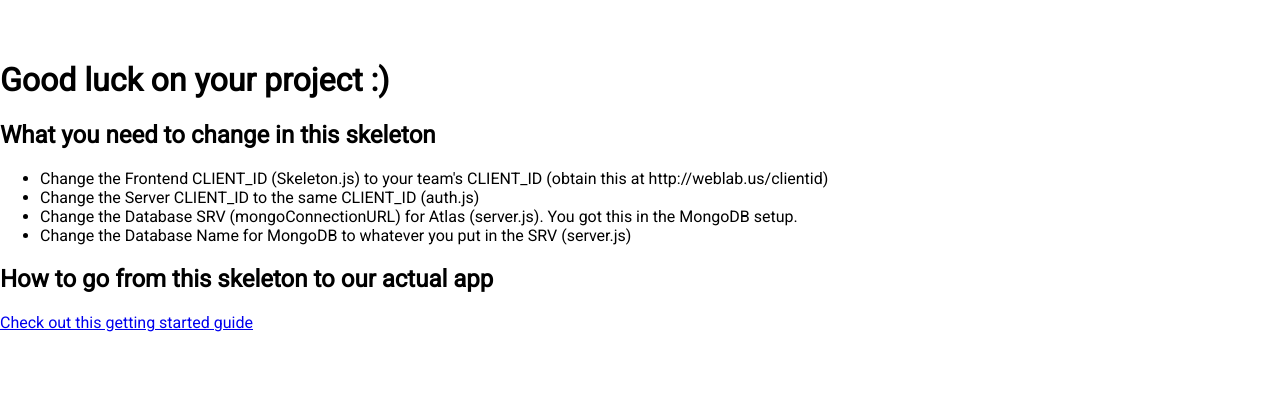
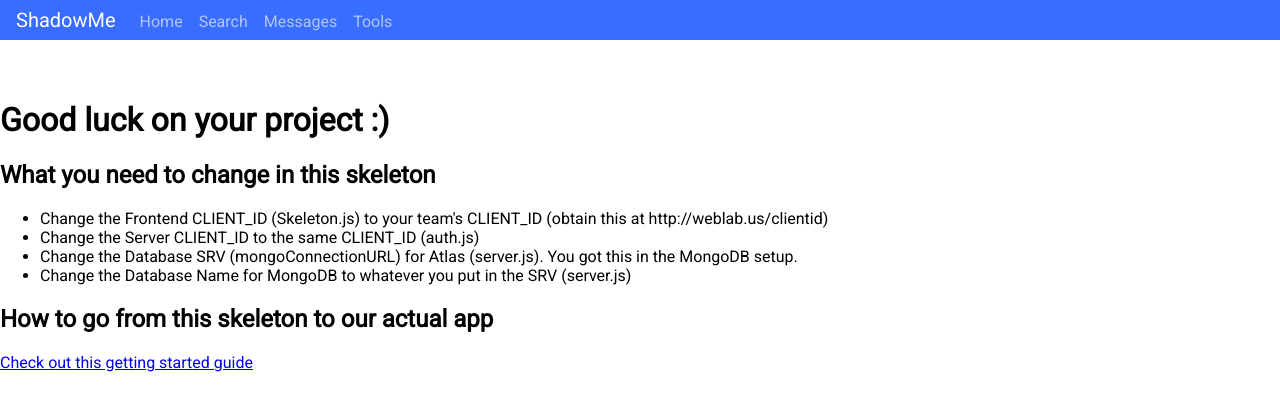
Before and after one commit to evanhong7384/ShadowMe, a React app: page / in a window 1280 px wide. Shown: the top 410 px of the page. Built offline with nearby package versions, Linux system fonts and the light colour scheme; no server answers; the HTML template or start-up script is replaced by a standard one.

Commit message:
navbar basic

```diff
--- a/client/src/components/App.js
+++ b/client/src/components/App.js
@@ -5,6 +5,8 @@ import jwt_decode from "jwt-decode";
 import NotFound from "./pages/NotFound.js";
 import Skeleton from "./pages/Skeleton.js";
 import Register from "./pages/Register.js";
+
+import NavBar   from "./modules/NavBar.js";
 
 import "../utilities.css";
 
@@ -44,6 +46,7 @@ const App = () => {
 
   return (
     <>
+      <NavBar />
       <Router>
         <Skeleton path="/" handleLogin={handleLogin} handleLogout={handleLogout} userId={userId} />
 	<Register path="/register" handleLogin={handleLogin} handleLogout={handleLogout} userId={userId} />
--- a/client/src/components/modules/NavBar.js
+++ b/client/src/components/modules/NavBar.js
@@ -1,56 +1,32 @@
 import React from "react";
 import { Link } from "@reach/router";
-import GoogleLogin, { GoogleLogout } from "react-google-login";
 
 import "./NavBar.css";
-
-// This identifies your web application to Google's authentication service
-const GOOGLE_CLIENT_ID = "395785444978-7b9v7l0ap2h3308528vu1ddnt3rqftjc.apps.googleusercontent.com";
 
 /**
  * The navigation bar at the top of all pages. Takes no props.
  */
 const NavBar = (props) => {
   return (
+    <>
     <nav className="NavBar-container">
-      <div className="NavBar-title u-inlineBlock">Catbook</div>
-      <div className="NavBar-title u-inlineBlock">|</div>
-      <div className="NavBar-title-red u-inlineBlock">Game</div>
-      <div className="NavBar-title u-inlineBlock">book</div>
+      <div className="NavBar-title u-inlineBlock">ShadowMe</div>
       <div className="NavBar-linkContainer u-inlineBlock">
       <Link to="/" className="NavBar-link">
         Home
       </Link>
-        {props.userId && (
-          <Link to={`/profile/${props.userId}`} className="NavBar-link">
-            Profile
+      <Link to="/search" className="NavBar-link">
+        Search
       </Link>
-        )}
-        <Link to="/chat/" className="NavBar-link">
-          Chat
+      <Link to="/messages" className="NavBar-link">
+        Messages
       </Link>
-        <Link to="/game/" className="NavBar-link">
-          Game
+      <Link to="/tools" className="NavBar-link">
+        Tools
       </Link>
-        {props.userId ? (
-          <GoogleLogout
-            clientId={GOOGLE_CLIENT_ID}
-            buttonText="Logout"
-            onLogoutSuccess={props.handleLogout}
-            onFailure={(err) => console.log(err)}
-            className="NavBar-link NavBar-login"
-          />
-        ) : (
-          <GoogleLogin
-            clientId={GOOGLE_CLIENT_ID}
-            buttonText="Login"
-            onSuccess={props.handleLogin}
-            onFailure={(err) => console.log(err)}
-            className="NavBar-link NavBar-login"
-          />
-        )}
       </div>
     </nav>
+    </>
   );
 };
 
--- a/client/src/components/pages/Skeleton.js
+++ b/client/src/components/pages/Skeleton.js
@@ -22,6 +22,7 @@ const Skeleton = ({ userId, handleLogin, handleLogout }) => {
       ) : (
         <GoogleLogin onSuccess={handleLogin} onError={(err) => console.log(err)} />
       )}
+
       <h1>Good luck on your project :)</h1>
       <h2> What you need to change in this skeleton</h2>
       <ul>
```
Lines whose indentation alone changed are shown as unchanged.
